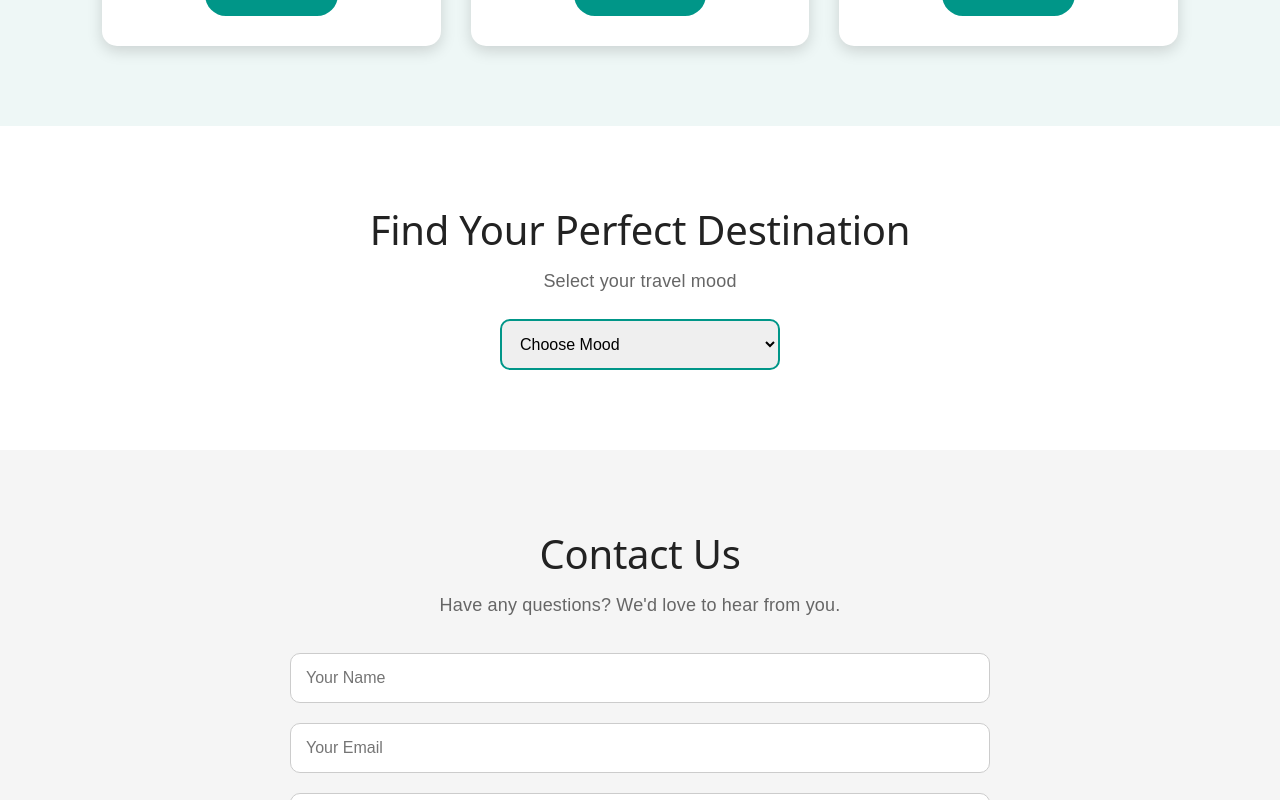
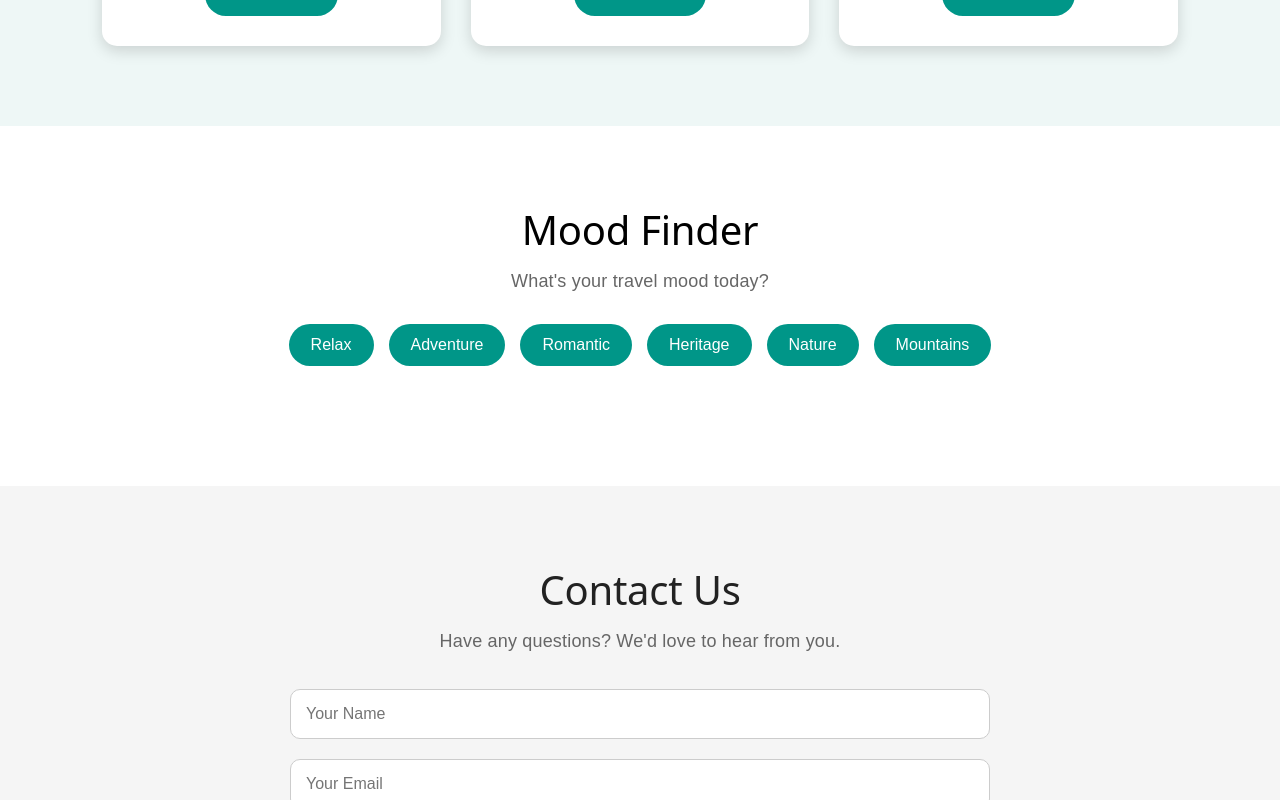
Before and after one commit to Midhunmp07/travelx-website, a React (Vite) app in the folder travelx/: page / in a window 1280 px wide. Shown: the part 2440-3240 px from the top of the page. Built offline with nearby package versions, Linux system fonts and the light colour scheme.

Commit message:
changed finder section

```diff
--- a/travelx/src/App.css
+++ b/travelx/src/App.css
@@ -245,42 +245,89 @@ body{
 }
 
 /* Mood Finder */
-
-.finder{
+.mood{
     padding:80px 8%;
+    background:#ffffff;
     text-align:center;
-    background:#ffffff;
 }
 
-.finder h2{
+.mood h2{
     font-size:40px;
     margin-bottom:15px;
-    color:#222;
+    color:black;
 }
 
-.finder p{
+.mood p{
     color:#666;
-    margin-bottom:25px;
+    margin-bottom:30px;
 }
 
-.finder select{
-    width:280px;
-    padding:14px;
-    border:2px solid #009688;
-    border-radius:10px;
-    font-size:16px;
-    outline:none;
+.mood-buttons{
+    display:flex;
+    justify-content:center;
+    gap:15px;
+    flex-wrap:wrap;
+    margin-bottom:40px;
 }
 
-.result{
-    margin-top:30px;
-    display:inline-block;
+.mood-buttons button{
+    padding:12px 22px;
+    border:none;
+    border-radius:30px;
     background:#009688;
     color:white;
-    padding:20px 35px;
-    border-radius:12px;
-    font-size:22px;
-    font-weight:600;
+    cursor:pointer;
+    font-size:16px;
+    transition:.3s;
+}
+
+.mood-buttons button:hover{
+    background:#00796b;
+    transform:translateY(-3px);
+}
+
+.result-card{
+    width:350px;
+    margin:auto;
+    background:white;
+    border-radius:15px;
+    overflow:hidden;
+    box-shadow:0 5px 20px rgba(0,0,0,.15);
+}
+
+.result-card img{
+    width:100%;
+    height:220px;
+    object-fit:cover;
+}
+
+.result-card h3{
+    margin:20px 0 10px;
+    color: #00bfa5;
+}
+
+.result-card p{
+    padding:0 20px;
+    line-height:1.6;
+}
+
+.result-card h4{
+    color:#009688;
+    margin:15px 0;
+}
+
+.book-btn{
+    margin-bottom:20px;
+    padding:12px 28px;
+    border:none;
+    border-radius:30px;
+    background:#009688;
+    color:white;
+    cursor:pointer;
+}
+
+.book-btn:hover{
+    background:#00796b;
 }
 
 /* Contact */
--- a/travelx/src/components/MoodFinder.jsx
+++ b/travelx/src/components/MoodFinder.jsx
@@ -1,53 +1,91 @@
 import { useState } from "react";
 
 function MoodFinder() {
-  const [destination, setDestination] = useState("");
+  const [place, setPlace] = useState(null);
 
-  const findDestination = (mood) => {
-    switch (mood) {
-      case "Relax":
-        setDestination("🌿 Munnar - Enjoy nature and peace.");
-        break;
+  const moods = {
+    Relax: {
+      emoji: "🏖️",
+      name: "Goa",
+      image: "goa.jpg",
+      desc: "Relax on beautiful beaches and enjoy peaceful sunsets.",
+      price: "₹6,999",
+    },
 
-      case "Adventure":
-        setDestination("🏔️ Manali - Perfect for trekking and adventure.");
-        break;
+    Adventure: {
+      emoji: "🏔️",
+      name: "Wayanad",
+      image: "https://images.unsplash.com/photo-1506744038136-46273834b3fb?w=600",
+      desc: "Perfect for trekking, waterfalls and camping.",
+      price: "₹5,999",
+    },
 
-      case "Beach":
-        setDestination("🏖️ Goa - Relax on beautiful beaches.");
-        break;
+    Romantic: {
+      emoji: "❤️",
+      name: "Munnar",
+      image: "munnar.jpg",
+      desc: "A romantic hill station with tea gardens.",
+      price: "₹4,999",
+    },
 
-      case "Nature":
-        setDestination("🌳 Wayanad - Explore forests and waterfalls.");
-        break;
+    Beach: {
+      emoji: "😌",
+      name: "Jaipur",
+      image: "jaipur.jpg",
+      desc: "Discover magnificent forts, royal palaces and rich Rajasthani culture.",
+      price: "₹7,499"
+    },
 
-      case "Heritage":
-        setDestination("🏰 Jaipur - Discover forts and palaces.");
-        break;
+    Nature: {
+      emoji: "🌿",
+      name: "Ooty",
+      image: "ooty.jpg",
+      desc: "Green hills, lakes and pleasant climate.",
+      price: "₹5,499",
+    },
 
-      default:
-        setDestination("");
-    }
+    Mountains: {
+    emoji: "🏔️",
+    name: "Manali",
+    image: "manali.jpg",
+    desc: "Enjoy breathtaking mountain views, cool weather and snow-covered landscapes.",
+    price: "₹7,999",
+    },
+
   };
 
   return (
-    <section className="finder" id="finder">
-      <h2>Find Your Perfect Destination</h2>
+    <section className="mood" id="finder">
+      <h2> Mood Finder </h2>
 
-      <p>Select your travel mood</p>
+      <p>What's your travel mood today?</p>
 
-      <select onChange={(e) => findDestination(e.target.value)}>
-        <option value="">Choose Mood</option>
-        <option value="Relax">Relax</option>
-        <option value="Adventure">Adventure</option>
-        <option value="Beach">Beach</option>
-        <option value="Nature">Nature</option>
-        <option value="Heritage">Heritage</option>
-      </select>
+      <div className="mood-buttons">
+        <button onClick={() => setPlace(moods.Relax)}>Relax</button>
 
-      {destination && (
-        <div className="result">
-          <h3>{destination}</h3>
+        <button onClick={() => setPlace(moods.Adventure)}>Adventure</button>
+
+        <button onClick={() => setPlace(moods.Romantic)}>Romantic</button>
+
+        <button onClick={() => setPlace(moods.Beach)}>Heritage</button>
+
+        <button onClick={() => setPlace(moods.Nature)}>Nature</button>
+
+        <button onClick={() => setPlace(moods.Mountains)}>Mountains</button></div>
+
+      {place && (
+        <div className="result-card">
+          <img src={place.image} alt={place.name} />
+
+          <h3>
+            {place.emoji} {place.name}
+          </h3>
+
+          <p>{place.desc}</p>
+
+          <h4>{place.price}</h4>
+
+          <button className="book-btn">Book Now</button>
         </div>
       )}
     </section>
```
